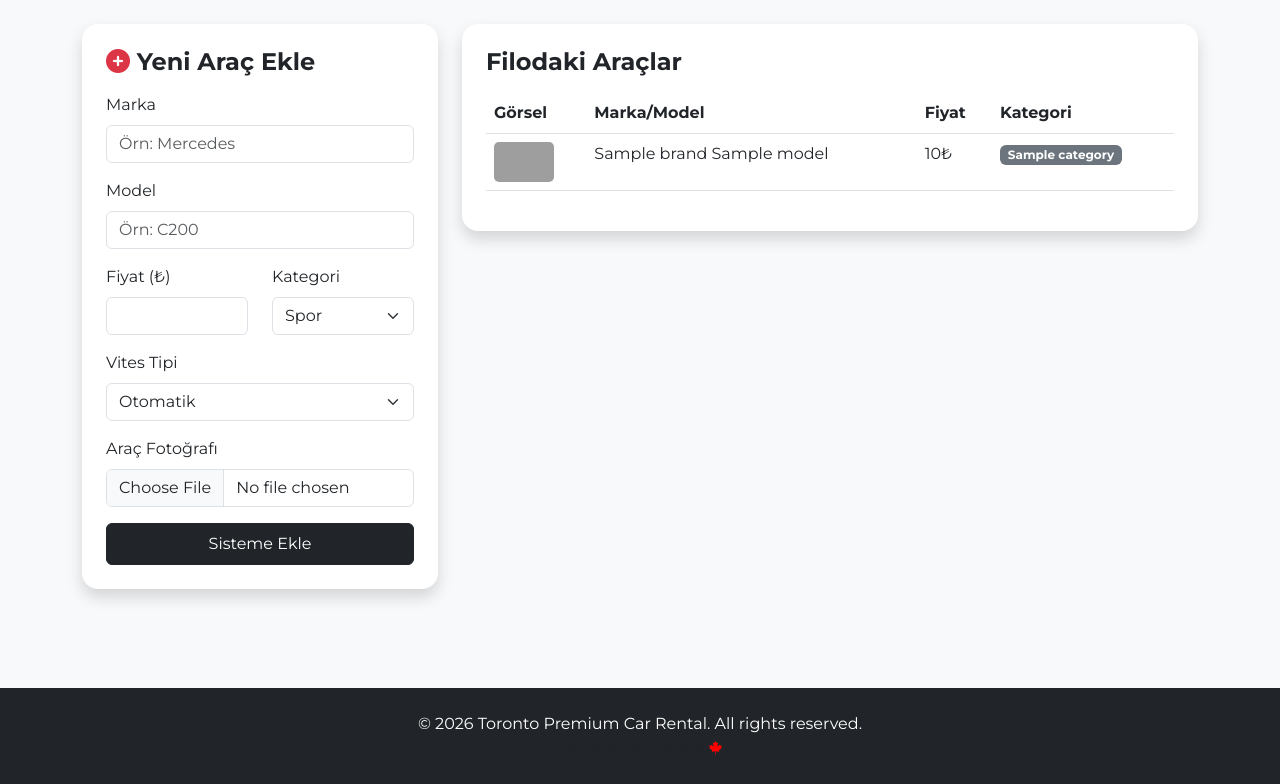
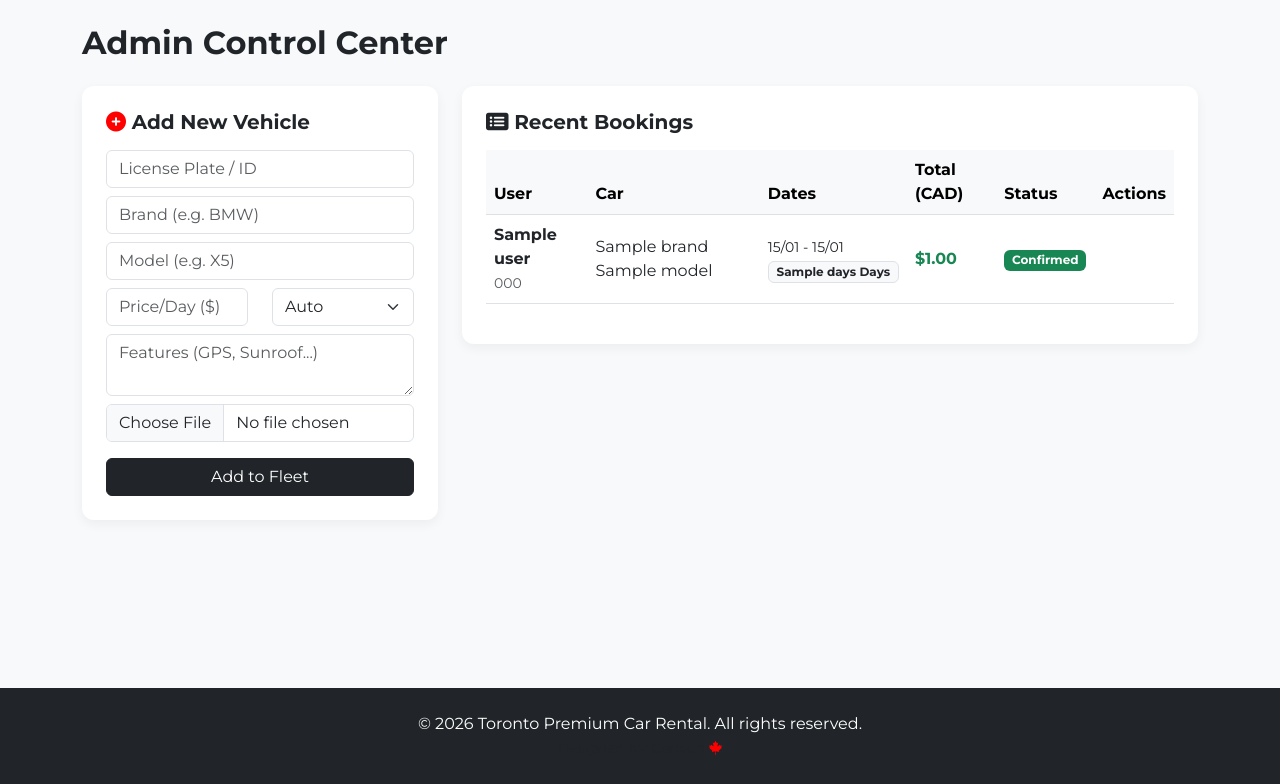
Before and after one commit to nobleman123/car-rental-project, a Flask app: template templates/admin.html in a window 1280 px wide. Shown: the part 72-856 px from the top of the page. Run offline with Flask 3, Linux system fonts and the light colour scheme; the template is opened without the code that fills it: most values are stand-ins (such as "Sample title", 1, 10 or a date in 2020); grey boxes are pictures that could not be loaded.

Commit message:
Update admin panel for vehicle management

```diff
--- a/templates/admin.html
+++ b/templates/admin.html
@@ -1,70 +1,71 @@
 {% extends "base.html" %}
 {% block content %}
+<h2 class="fw-bold mb-4">Admin Control Center</h2>
+
 <div class="row">
     <div class="col-md-4">
-        <div class="card border-0 shadow p-4 rounded-4">
-            <h4 class="fw-bold mb-3"><i class="fas fa-plus-circle text-danger"></i> Yeni Araç Ekle</h4>
+        <div class="card p-4 mb-4">
+            <h5 class="fw-bold mb-3"><i class="fas fa-plus-circle text-canada"></i> Add New Vehicle</h5>
             <form method="POST" enctype="multipart/form-data">
-                <div class="mb-3">
-                    <label class="form-label">Marka</label>
-                    <input type="text" name="brand" class="form-control" placeholder="Örn: Mercedes" required>
-                </div>
-                <div class="mb-3">
-                    <label class="form-label">Model</label>
-                    <input type="text" name="model" class="form-control" placeholder="Örn: C200" required>
-                </div>
-                <div class="row">
-                    <div class="col-6 mb-3">
-                        <label class="form-label">Fiyat (₺)</label>
-                        <input type="number" name="price" class="form-control" required>
-                    </div>
-                    <div class="col-6 mb-3">
-                        <label class="form-label">Kategori</label>
-                        <select name="category" class="form-select">
-                            <option value="Spor">Spor</option>
-                            <option value="Lüks">Lüks</option>
-                            <option value="SUV">SUV</option>
-                            <option value="Ekonomi">Ekonomi</option>
+                <input type="hidden" name="add_car" value="1">
+                <div class="mb-2"><input type="text" name="car_id" class="form-control" placeholder="License Plate / ID" required></div>
+                <div class="mb-2"><input type="text" name="brand" class="form-control" placeholder="Brand (e.g. BMW)" required></div>
+                <div class="mb-2"><input type="text" name="model" class="form-control" placeholder="Model (e.g. X5)" required></div>
+                <div class="row mb-2">
+                    <div class="col"><input type="number" name="price" class="form-control" placeholder="Price/Day ($)" required></div>
+                    <div class="col">
+                        <select name="transmission" class="form-select">
+                            <option value="Automatic">Auto</option>
+                            <option value="Manual">Manual</option>
                         </select>
                     </div>
                 </div>
-                <div class="mb-3">
-                    <label class="form-label">Vites Tipi</label>
-                    <select name="transmission" class="form-select">
-                        <option value="Otomatik">Otomatik</option>
-                        <option value="Manuel">Manuel</option>
-                    </select>
-                </div>
-                <div class="mb-3">
-                    <label class="form-label">Araç Fotoğrafı</label>
-                    <input type="file" name="image" class="form-control" accept="image/*" required>
-                </div>
-                <button type="submit" class="btn btn-dark w-100 py-2">Sisteme Ekle</button>
+                <div class="mb-2"><textarea name="features" class="form-control" placeholder="Features (GPS, Sunroof...)"></textarea></div>
+                <div class="mb-3"><input type="file" name="image" class="form-control" required></div>
+                <button type="submit" class="btn btn-dark w-100">Add to Fleet</button>
             </form>
         </div>
     </div>
 
     <div class="col-md-8">
-        <div class="card border-0 shadow p-4 rounded-4">
-            <h4 class="fw-bold mb-3">Filodaki Araçlar</h4>
-            <table class="table table-hover">
-                <thead>
+        <div class="card p-4">
+            <h5 class="fw-bold mb-3"><i class="fas fa-list-alt"></i> Recent Bookings</h5>
+            <div class="table-responsive">
+                <table class="table table-hover align-middle">
+                    <thead class="table-light">
                         <tr>
-                        <th>Görsel</th>
-                        <th>Marka/Model</th>
-                        <th>Fiyat</th>
-                        <th>Kategori</th>
+                            <th>User</th>
+                            <th>Car</th>
+                            <th>Dates</th>
+                            <th>Total (CAD)</th>
+                            <th>Status</th>
+                            <th>Actions</th>
                         </tr>
                     </thead>
                     <tbody>
-                    {% for car in cars %}
+                        {% for booking in bookings %}
                         <tr>
                             <td>
-                            <img src="{{ url_for('car_image', car_id=car.id) }}" width="60" height="40" style="object-fit: cover; border-radius: 5px;">
+                                <strong>{{ booking.user.name }}</strong><br>
+                                <small class="text-muted">{{ booking.user.phone }}</small>
                             </td>
-                        <td>{{ car.brand }} {{ car.model }}</td>
-                        <td>{{ car.price }}₺</td>
-                        <td><span class="badge bg-secondary">{{ car.category }}</span></td>
+                            <td>{{ booking.car.brand }} {{ booking.car.model }}</td>
+                            <td>
+                                <small>{{ booking.from_date.strftime('%d/%m') }} - {{ booking.to_date.strftime('%d/%m') }}</small><br>
+                                <span class="badge bg-light text-dark border">{{ booking.days }} Days</span>
+                            </td>
+                            <td class="fw-bold text-success">${{ "%.2f"|format(booking.total_price) }}</td>
+                            <td>
+                                <span class="badge bg-{{ 'warning' if booking.status=='Pending' else 'success' if booking.status=='Confirmed' else 'danger' }}">
+                                    {{ booking.status }}
+                                </span>
+                            </td>
+                            <td>
+                                {% if booking.status == 'Pending' %}
+                                    <a href="{{ url_for('manage_booking', action='confirm', booking_id=booking.id) }}" class="btn btn-sm btn-success" title="Approve"><i class="fas fa-check"></i></a>
+                                    <a href="{{ url_for('manage_booking', action='cancel', booking_id=booking.id) }}" class="btn btn-sm btn-danger" title="Reject"><i class="fas fa-times"></i></a>
+                                {% endif %}
+                            </td>
                         </tr>
                         {% endfor %}
                     </tbody>
@@ -72,4 +73,5 @@
             </div>
         </div>
     </div>
+</div>
 {% endblock %}
```
Lines whose indentation alone changed are shown as unchanged.
